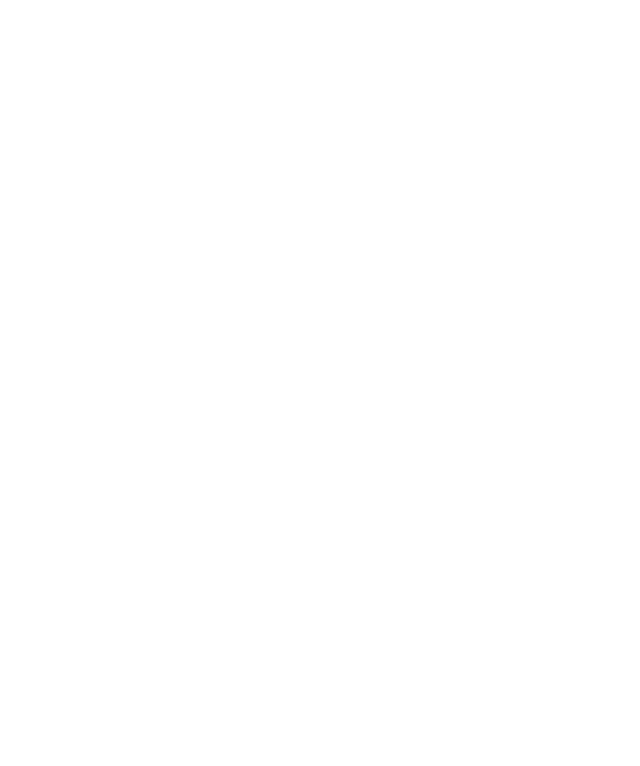
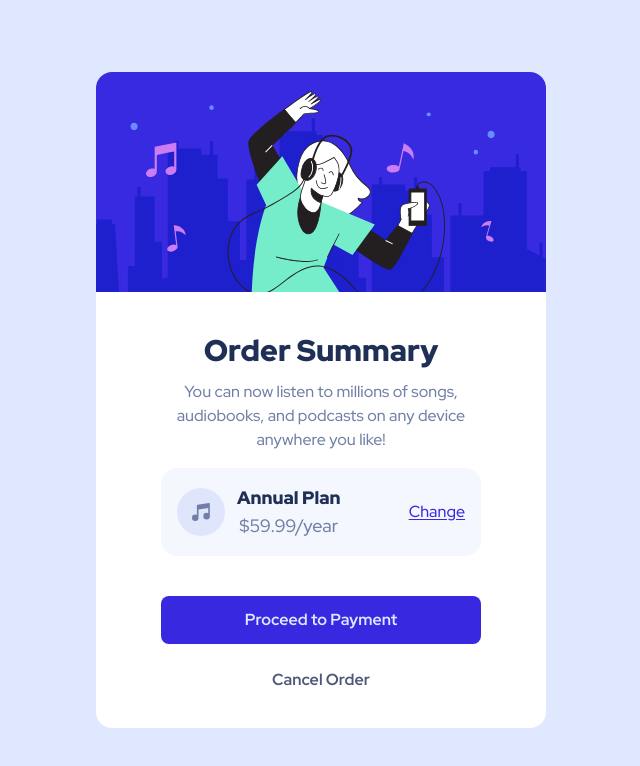
Before and after one commit to NikaBotchorishvili/order-summary-component, a website: page src/index.html in a window 1280 px wide. Shown: the whole page, without its empty margins (319-959 px from the left). Drawn offline with Linux system fonts and the light colour scheme.

Commit message:
completed

```diff
--- a/src/index.html
+++ b/src/index.html
@@ -13,6 +13,61 @@
 		/>
 	</head>
 	<body
-		class="font-redHat flex justify-center items-center w-[100dvw] h-[100dvh]"
-	></body>
+		class="font-redHat flex justify-center items-center w-[100dvw] h-[100dvh] bg-paleBlue"
+	>
+		<main
+			class="bg-[#fff] rounded-2xl flex flex-col gap-y-10 items-center text-center pb-6"
+		>
+			<img
+				src="./images/illustration-hero.svg"
+				class="rounded-t-2xl"
+				alt="illustration-hero"
+			/>
+
+			<article class="flex flex-col max-w-xs gap-y-4">
+				<div class="flex flex-col gap-y-3">
+					<h1 class="text-3xl font-extrabold text-darkBlue">
+						Order Summary
+					</h1>
+					<p class="text-desaturatedBlue">
+						You can now listen to millions of songs, audiobooks, and
+						podcasts on any device anywhere you like!
+					</p>
+				</div>
+				<div
+					class="box-content flex items-center justify-between p-4 bg-veryPaleBlue rounded-2xl"
+				>
+					<div class="flex items-center gap-x-3">
+						<img src="./images/icon-music.svg" alt="" />
+						<div class="flex flex-col">
+							<h3 class="text-lg font-extrabold text-darkBlue">
+								Annual Plan
+							</h3>
+							<small class="text-lg text-desaturatedBlue"
+								>$59.99/year</small
+							>
+						</div>
+					</div>
+					<a
+						class="underline underline-offset-2 text-brightBlue hover:no-underline hover:opacity-80"
+						href="#"
+						>Change</a
+					>
+				</div>
+			</article>
+
+			<div class="flex flex-col w-[320px] max-w-xs gap-y-3">
+				<button
+					class="w-full py-3 font-bold rounded-lg text-paleBlue bg-brightBlue hover:bg-opacity-80"
+				>
+					Proceed to Payment
+				</button>
+				<button
+					class="w-full py-3 font-bold text-darkBlue opacity-80 hover:opacity-100"
+				>
+					Cancel Order
+				</button>
+			</div>
+		</main>
+	</body>
 </html>
```
Also changed, not shown: src/css/output.css.
